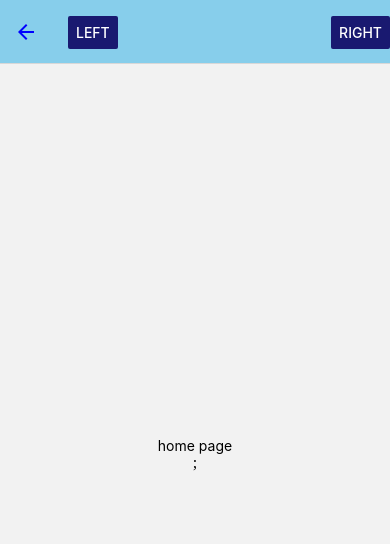
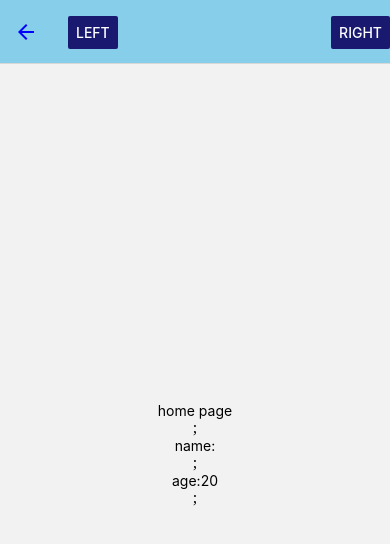
Before and after one commit to itsmegarvin/Firstapp, a React Native app: screen / in a window 390 px wide. Both pictures are taken after a click on the button "GO TO HOME". Shown: the top 544 px of the page. Built offline with nearby package versions, Linux system fonts and the light colour scheme.

Commit message:
pass data between screen (static)

```diff
--- a/App.js
+++ b/App.js
@@ -1,7 +1,8 @@
-import React from "react";
-import { View, Button, Text, StyleSheet, Alert } from "react-native";
+import React, { useState } from "react";
+import { View, Button, Text, TextInput, StyleSheet, Alert } from "react-native";
 import { NavigationContainer } from "@react-navigation/native";
 import { createNativeStackNavigator } from "@react-navigation/native-stack";
+
 
 const Stack = createNativeStackNavigator();
 
@@ -46,20 +47,30 @@ const App = () => {
   );
 };
 
-const Home = () => {
+const Home = (props) => {
+
+  const {name,age}= props.route.params  //concept of destructor
   return (
     <View style={styles.homepg}>
       <Text >home page</Text>;
+      <Text >name:{name}</Text>;
+      <Text >age:{age}</Text>;
     </View>
   );
 
 };
 
 const Login = (props) => {
+  const [name,setName]= useState("")
+  const age=20
   return(
   <View style={styles.loginpg}>
       <Text >login page</Text>;
-      <Button title="go to home" color="skyblue" onPress={()=>{props.navigation.navigate("Home")}}/>
+      <Button title="go to home" color="skyblue" onPress={()=>{props.navigation.navigate("Home",{name,age})}}/>
+      <TextInput
+      style={{fontSize:20, borderColor:"gray", borderWidth:5}}
+      placeholder="enter name"
+      onChangeText={(text)=>setName(text)}/>
   </View> );
 };
 
```
